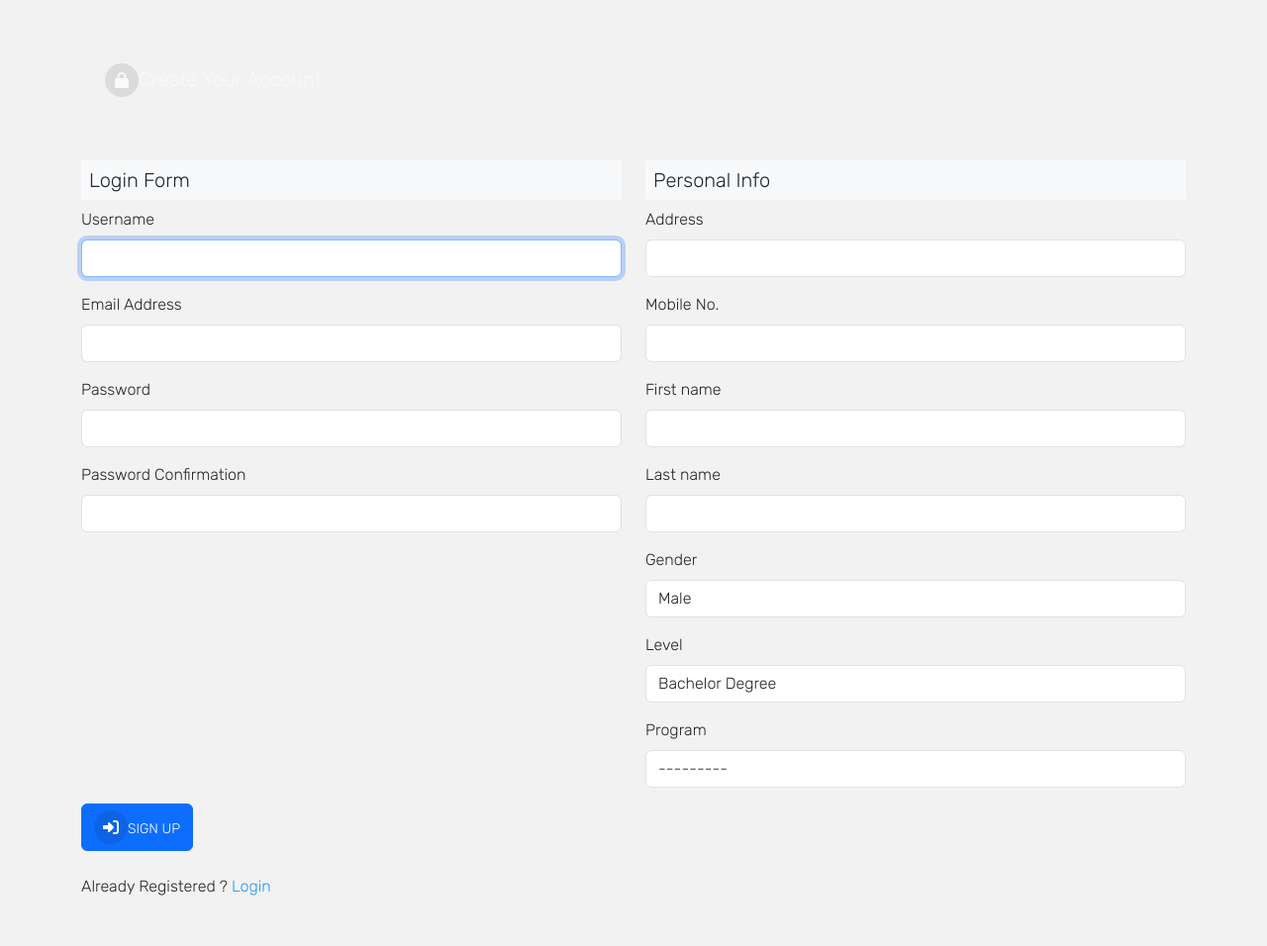
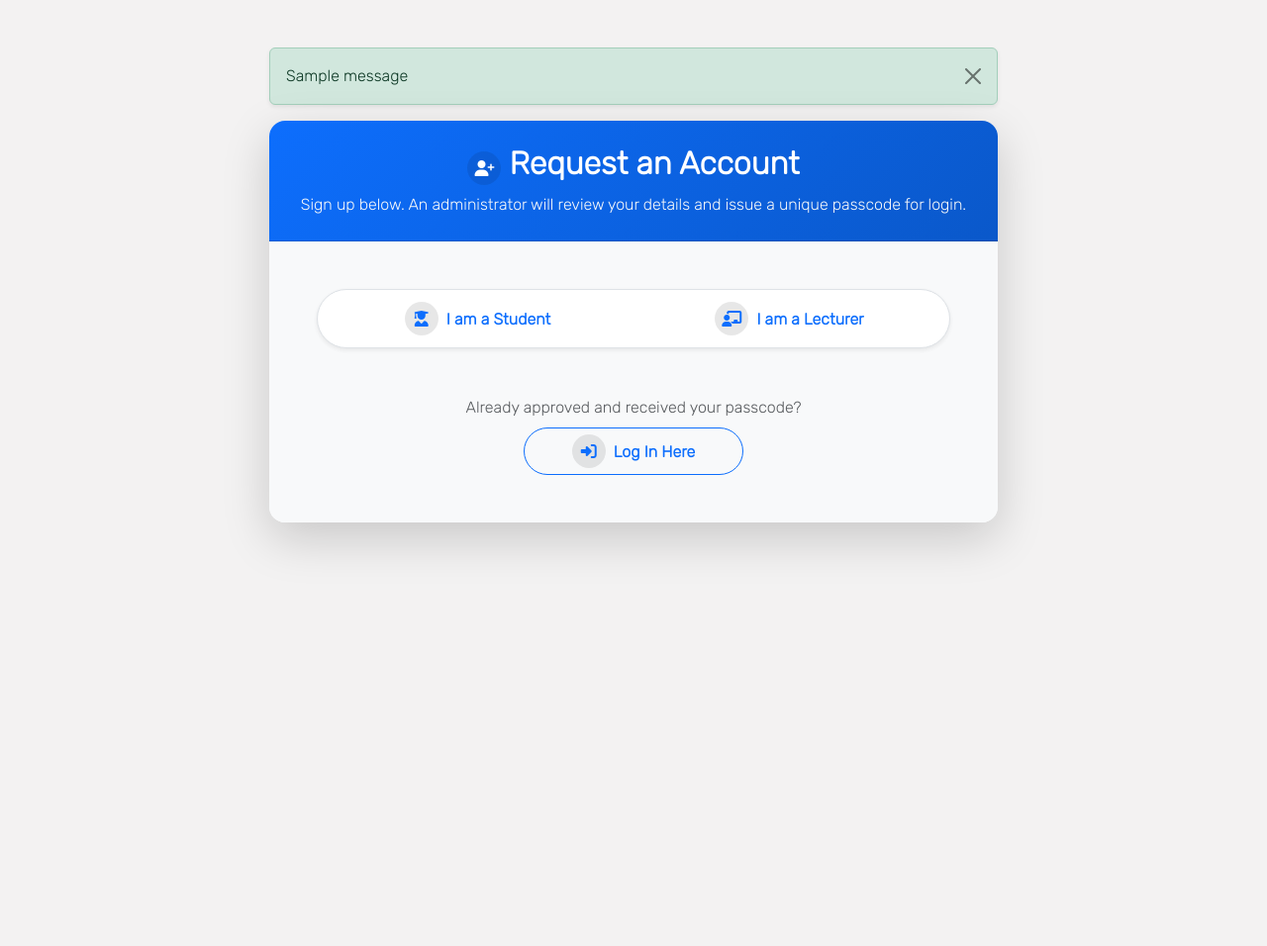
Before and after one commit to oluwademiladefaji-ui/GSMS, a Django app: template templates/registration/register.html in a window 1280 px wide. Shown: the whole page at 99% size. After the commit the page ends 557 px from the top, so only its background shows below. Run offline with Django 3.2, Linux system fonts and the light colour scheme; the template is opened without the code that fills it: values that come from a table or form of the project are taken from there, others are empty; tables that the repository leaves empty hold one stand-in row (values such as "Sample post"); one stand-in notice (Sample message) is shown; parts of the project's set-up code (start-up, migrations or seed data) failed here and were passed over; some libraries are stand-ins or nearby versions.

Commit message:
Revamp registration flow with admin approval and passcode generation

```diff
--- a/accounts/forms.py
+++ b/accounts/forms.py
@@ -9,17 +9,11 @@
 from .models import User, Student, Parent, RELATION_SHIP, LEVEL, GENDERS
 
 
-class StaffAddForm(UserCreationForm):
-    username = forms.CharField(
+class StaffSignupForm(forms.ModelForm):
+    first_name = forms.CharField(
         max_length=30,
-        widget=forms.TextInput(
-            attrs={
-                "type": "text",
-                "class": "form-control",
-            }
-        ),
-        label="Username",
-        required=False,
+        widget=forms.TextInput(attrs={"type": "text", "class": "form-control"}),
+        label="First Name",
     )
 
     first_name = forms.CharField(
@@ -35,12 +29,7 @@
 
     last_name = forms.CharField(
         max_length=30,
-        widget=forms.TextInput(
-            attrs={
-                "type": "text",
-                "class": "form-control",
-            }
-        ),
+        widget=forms.TextInput(attrs={"type": "text", "class": "form-control"}),
         label="Last Name",
     )
 
@@ -55,12 +44,7 @@
 
     address = forms.CharField(
         max_length=30,
-        widget=forms.TextInput(
-            attrs={
-                "type": "text",
-                "class": "form-control",
-            }
-        ),
+        widget=forms.TextInput(attrs={"type": "text", "class": "form-control"}),
         label="Address",
     )
 
@@ -77,52 +61,26 @@
 
     email = forms.CharField(
         max_length=30,
-        widget=forms.TextInput(
-            attrs={
-                "type": "text",
-                "class": "form-control",
-            }
-        ),
+        widget=forms.TextInput(attrs={"type": "text", "class": "form-control"}),
         label="Email",
     )
 
-    password1 = forms.CharField(
-        max_length=30,
-        widget=forms.TextInput(
-            attrs={
-                "type": "password",
-                "class": "form-control",
-            }
-        ),
-        label="Password",
-        required=True,
-    )
-
-    password2 = forms.CharField(
-        max_length=30,
-        widget=forms.TextInput(
-            attrs={
-                "type": "password",
-                "class": "form-control",
-            }
-        ),
-        label="Password Confirmation",
-        required=True,
-    )
-
-    class Meta(UserCreationForm.Meta):
+    class Meta:
         model = User
+        fields = ['first_name', 'last_name', 'email', 'phone', 'address', 'gender']
 
     @transaction.atomic()
     def save(self, commit=True):
         user = super().save(commit=False)
         user.is_lecturer = True
-        user.is_active = True
+        user.is_active = False # Pending admin approval
+        user.username = self.cleaned_data.get("email") # Use email directly as username for now to avoid duplicates
         user.first_name = self.cleaned_data.get("first_name")
         user.last_name = self.cleaned_data.get("last_name")
         user.phone = self.cleaned_data.get("phone")
         user.address = self.cleaned_data.get("address")
         user.email = self.cleaned_data.get("email")
+        user.set_unusable_password()
 
         if commit:
             user.save()
@@ -130,23 +88,15 @@
         return user
 
 
-class StudentAddForm(UserCreationForm):
-    username = forms.CharField(
+class StudentSignupForm(forms.ModelForm):
+    first_name = forms.CharField(
         max_length=30,
-        widget=forms.TextInput(
-            attrs={"type": "text", "class": "form-control", "id": "username_id"}
-        ),
-        label="Username",
-        required=False,
+        widget=forms.TextInput(attrs={"type": "text", "class": "form-control"}),
+        label="First name",
     )
     address = forms.CharField(
         max_length=30,
-        widget=forms.TextInput(
-            attrs={
-                "type": "text",
-                "class": "form-control",
-            }
-        ),
+        widget=forms.TextInput(attrs={"type": "text", "class": "form-control"}),
         label="Address",
     )
 
@@ -174,12 +124,7 @@
 
     last_name = forms.CharField(
         max_length=30,
-        widget=forms.TextInput(
-            attrs={
-                "type": "text",
-                "class": "form-control",
-            }
-        ),
+        widget=forms.TextInput(attrs={"type": "text", "class": "form-control"}),
         label="Last name",
     )
 
@@ -210,59 +155,27 @@
     )
 
     email = forms.EmailField(
-        widget=forms.TextInput(
-            attrs={
-                "type": "email",
-                "class": "form-control",
-            }
-        ),
+        widget=forms.TextInput(attrs={"type": "email", "class": "form-control"}),
         label="Email Address",
     )
 
-    password1 = forms.CharField(
-        max_length=30,
-        widget=forms.TextInput(
-            attrs={
-                "type": "password",
-                "class": "form-control",
-            }
-        ),
-        label="Password",
-        required=True,
-    )
-
-    password2 = forms.CharField(
-        max_length=30,
-        widget=forms.TextInput(
-            attrs={
-                "type": "password",
-                "class": "form-control",
-            }
-        ),
-        label="Password Confirmation",
-        required=True,
-    )
-
-    # def validate_email(self):
-    #     email = self.cleaned_data['email']
-    #     if User.objects.filter(email__iexact=email, is_active=True).exists():
-    #         raise forms.ValidationError("Email has taken, try another email address. ")
-
-    class Meta(UserCreationForm.Meta):
+    class Meta:
         model = User
+        fields = ['first_name', 'last_name', 'email', 'phone', 'address', 'gender', 'level', 'program']
 
     @transaction.atomic()
     def save(self, commit=True):
         user = super().save(commit=False)
         user.is_student = True
-        user.is_active = True
+        user.is_active = False # Pending admin approval
+        user.username = self.cleaned_data.get("email") # Use email as username
         user.first_name = self.cleaned_data.get("first_name")
         user.last_name = self.cleaned_data.get("last_name")
         user.gender = self.cleaned_data.get("gender")
         user.address = self.cleaned_data.get("address")
         user.phone = self.cleaned_data.get("phone")
-        user.address = self.cleaned_data.get("address")
         user.email = self.cleaned_data.get("email")
+        user.set_unusable_password()
 
         if commit:
             user.save()
--- a/accounts/models.py
+++ b/accounts/models.py
@@ -79,6 +79,7 @@
         upload_to="profile_pictures/%y/%m/%d/", default="default.png", null=True
     )
     email = models.EmailField(blank=True, null=True)
+    passcode = models.CharField(max_length=20, blank=True, null=True)
 
     username_validator = ASCIIUsernameValidator()
 
--- a/accounts/urls.py
+++ b/accounts/urls.py
@@ -26,6 +26,8 @@
     ParentAdd,
     validate_username,
     register,
+    pending_approvals,
+    approve_user,
     render_lecturer_pdf_list,  # new
     render_student_pdf_list,  # new
 )
@@ -56,6 +58,8 @@
     path("parents/add/", ParentAdd.as_view(), name="add_parent"),
     path("ajax/validate-username/", validate_username, name="validate_username"),
     path("register/", register, name="register"),
+    path("approvals/", pending_approvals, name="pending_approvals"),
+    path("approvals/<int:pk>/approve/", approve_user, name="approve_user"),
     # paths to pdf
     path(
         "create_lecturers_pdf_list/", render_lecturer_pdf_list, name="lecturer_list_pdf"
--- a/templates/registration/register.html
+++ b/templates/registration/register.html
@@ -1,116 +1,92 @@
 {% extends 'registration/registration_base.html' %}
-{% load i18n %}
-{% block title %}{% trans 'Register | Learning management system' %}{% endblock title %}
-{% load crispy_forms_tags %}
+{% load i18n crispy_forms_tags %}
+{% block title %}{% trans 'Register | GSMS' %}{% endblock title %}
 
 {% block content %}
+<div class="container py-5">
+    <div class="row justify-content-center">
+        <div class="col-lg-8">
+            <!-- Messages -->
+            {% if messages %}
+                {% for message in messages %}
+                    <div class="alert alert-{{ message.tags }} alert-dismissible fade show shadow-sm" role="alert">
+                        {{ message }}
+                        <button type="button" class="btn-close" data-bs-dismiss="alert" aria-label="Close"></button>
+                    </div>
+                {% endfor %}
+            {% endif %}
 
-<div class="container py-5">
-
-  <div class="blue-gradient text-light p-3 mb-5">
-	  <h1 class="lead my-0">
-		<i class="fas fa-lock ms-2"></i>{% trans 'Create Your Account' %}
-	  </h1>
+            <div class="card shadow-lg border-0 rounded-4 overflow-hidden">
+                <div class="card-header bg-gradient-primary text-white text-center py-4" style="background: linear-gradient(135deg, #0d6efd 0%, #0a58ca 100%);">
+                    <h2 class="mb-0 fw-bold"><i class="fas fa-user-plus me-2"></i>{% trans 'Request an Account' %}</h2>
+                    <p class="text-light mb-0 mt-2">{% trans 'Sign up below. An administrator will review your details and issue a unique passcode for login.' %}</p>
                 </div>
 
-  <form action="" method="POST" id="login-form">
+                <div class="card-body p-4 p-md-5 bg-light">
+                    <!-- Navigation Tabs -->
+                    <ul class="nav nav-pills nav-justified mb-4 border rounded-pill p-1 bg-white shadow-sm" id="pills-tab" role="tablist">
+                      <li class="nav-item" role="presentation">
+                        <button class="nav-link rounded-pill fw-bold {% if active_tab == 'student' %}active{% endif %}" id="pills-student-tab" data-bs-toggle="pill" data-bs-target="#pills-student" type="button" role="tab">
+                            <i class="fas fa-user-graduate me-1"></i> {% trans 'I am a Student' %}
+                        </button>
+                      </li>
+                      <li class="nav-item" role="presentation">
+                        <button class="nav-link rounded-pill fw-bold {% if active_tab == 'lecturer' %}active{% endif %}" id="pills-lecturer-tab" data-bs-toggle="pill" data-bs-target="#pills-lecturer" type="button" role="tab">
+                            <i class="fas fa-chalkboard-teacher me-1"></i> {% trans 'I am a Lecturer' %}
+                        </button>
+                      </li>
+                    </ul>
+
+                    <div class="tab-content" id="pills-tabContent">
+                      <!-- STUDENT TAB -->
+                      <div class="tab-pane fade {% if active_tab == 'student' %}show active{% endif %}" id="pills-student" role="tabpanel">
+                        <form action="{% url 'register' %}" method="POST" class="needs-validation">
                             {% csrf_token %}
-	  <div class="row">
-		  <div class="col-lg-6">
-			<h1 class="lead p-2 bg-light">{% trans 'Login Form' %}</h1>
-			<div class="mb-3">
-				<label for="username_id" class="form-label">{{ form.username.label }}</label>
-				{{ form.username }}
-				<div id="message-wrapper"></div>
-			</div>
-			<div class="mb-3">
-				<label for="email_id" class="form-label">{{ form.email.label }}</label>
-				{{ form.email }}
-			</div>
-			<div class="mb-3">
-				<label for="password1_id" class="form-label">{{ form.password1.label }}</label>
-				{{ form.password1 }}
-			</div>
-			<div class="mb-3">
-				<label for="password2_id" class="form-label">{{ form.password2.label }}</label>
-				{{ form.password2 }}
+                            <input type="hidden" name="role" value="student">
+
+                            <div class="bg-white p-4 rounded-4 shadow-sm border mb-4">
+                                <h5 class="text-primary mb-3 border-bottom pb-2">{% trans 'Student Details' %}</h5>
+                                <div class="row g-3">
+                                    {{ student_form|crispy }}
                                 </div>
                             </div>
-		  <div class="col-lg-6">
-			<h1 class="lead p-2 bg-light">{% trans 'Personal Info' %}</h1>
-			<div class="mb-3">
-				<label for="address_id" class="form-label">{{ form.address.label }}</label>
-				{{ form.address }}
+
+                            <button class="btn btn-primary btn-lg w-100 py-3 rounded-pill shadow" type="submit">
+                                <i class="fas fa-paper-plane me-2"></i>{% trans 'Submit Student Application' %}
+                            </button>
+                        </form>
                       </div>
-			<div class="mb-3">
-				<label for="phone_id" class="form-label">{{ form.phone.label }}</label>
-				{{ form.phone }}
+
+                      <!-- LECTURER TAB -->
+                      <div class="tab-pane fade {% if active_tab == 'lecturer' %}show active{% endif %}" id="pills-lecturer" role="tabpanel">
+                        <form action="{% url 'register' %}" method="POST" class="needs-validation">
+                            {% csrf_token %}
+                            <input type="hidden" name="role" value="lecturer">
+
+                            <div class="bg-white p-4 rounded-4 shadow-sm border mb-4">
+                                <h5 class="text-primary mb-3 border-bottom pb-2">{% trans 'Lecturer Details' %}</h5>
+                                <div class="row g-3">
+                                    {{ staff_form|crispy }}
                                 </div>
-			<div class="mb-3">
-				<label for="first_name_id" class="form-label">{{ form.first_name.label }}</label>
-				{{ form.first_name }}
                             </div>
-			<div class="mb-3">
-				<label for="last_name_id" class="form-label">{{ form.last_name.label }}</label>
-				{{ form.last_name }}
+
+                            <button class="btn btn-primary btn-lg w-100 py-3 rounded-pill shadow" type="submit">
+                                <i class="fas fa-paper-plane me-2"></i>{% trans 'Submit Lecturer Application' %}
+                            </button>
+                        </form>
                       </div>
-			<div class="mb-3">
-				<label for="gender_id" class="form-label">{{ form.gender.label }}</label>
-				{{ form.gender }}
                     </div>
-			<div class="mb-3">
-				<label for="level_id" class="form-label">{{ form.level.label }}</label>
-				{{ form.level }}
+
+                    <div class="text-center mt-5">
+                        <p class="text-muted mb-2">{% trans 'Already approved and received your passcode?' %}</p>
+                        <a href="{% url 'login' %}" class="btn btn-outline-primary rounded-pill px-5 fw-bold">
+                            <i class="fas fa-sign-in-alt me-1"></i> {% trans 'Log In Here' %}
+                        </a>
                     </div>
-			<div class="mb-3">
-				<label for="program_id" class="form-label">{{ form.program.label }}</label>
-				{{ form.program }}
+                </div>
+            </div>
         </div>
     </div>
 </div>
 
-    {% if form.errors %}
-          <p class="text-danger my-2"><i class="fas fa-exclamation-circle"></i>{% trans 'Invalid ID & Password.' %}</p><br>
-    {% endif %}
-
-    <button type="submit" class="btn btn-primary" id="login-btn"><i class="fas fa-sign-in-alt"></i><small>{% trans 'SIGN UP' %}</small></button>
-  </form>
-  <br>
-  <span> {% trans 'Already Registered ?' %} </span><a href="{% url 'login' %}" class="link">{% trans 'Login' %}</a>
-</div>
 {% endblock content %}
-
-{% block js %}
-
-<script>
-  const loginFormEl = document.getElementById('login-form');
-  const loginBtnEl = document.getElementById('login-btn');
-
-  loginFormEl.addEventListener('submit', () => {
-    loginBtnEl.innerHTML = '<i class="fas fa-sign-in-alt"></i> Signining you in . . .';
-    loginBtnEl.classList.add("disabled");
-  })
-
-  $("#username_id").on("input", function () {
-    username = $(this).val();
-
-    $.ajax({
-      url: "/accounts/ajax/validate-username/",
-      data: {
-        username: username
-      },
-      dataType: 'json',
-      success: function (data) {
-        if (data.is_taken) {
-          console.log(data.is_taken);
-          $('#message-wrapper').html(`<p class="my-2 text-danger"><span class="bg-error p-2"><b>${username}</b> already taken :( try another one </span></p>`)
-        }
-        else {
-          $('#message-wrapper').html(`<p class="my-2 text-success"><span class="bg-correct p-2"><b>${username}</b> is valid </span></p>`)
-        }
-      }
-
-    })
-  })
-</script>
-{% endblock %}
```
Also changed, not shown: accounts/views.py (+43 -7 lines), templates/accounts/pending_approvals.html (added, +81 -0 lines), templates/sidebar.html (+9 -0 lines), 3 other files. Lines whose indentation alone changed are shown as unchanged.
